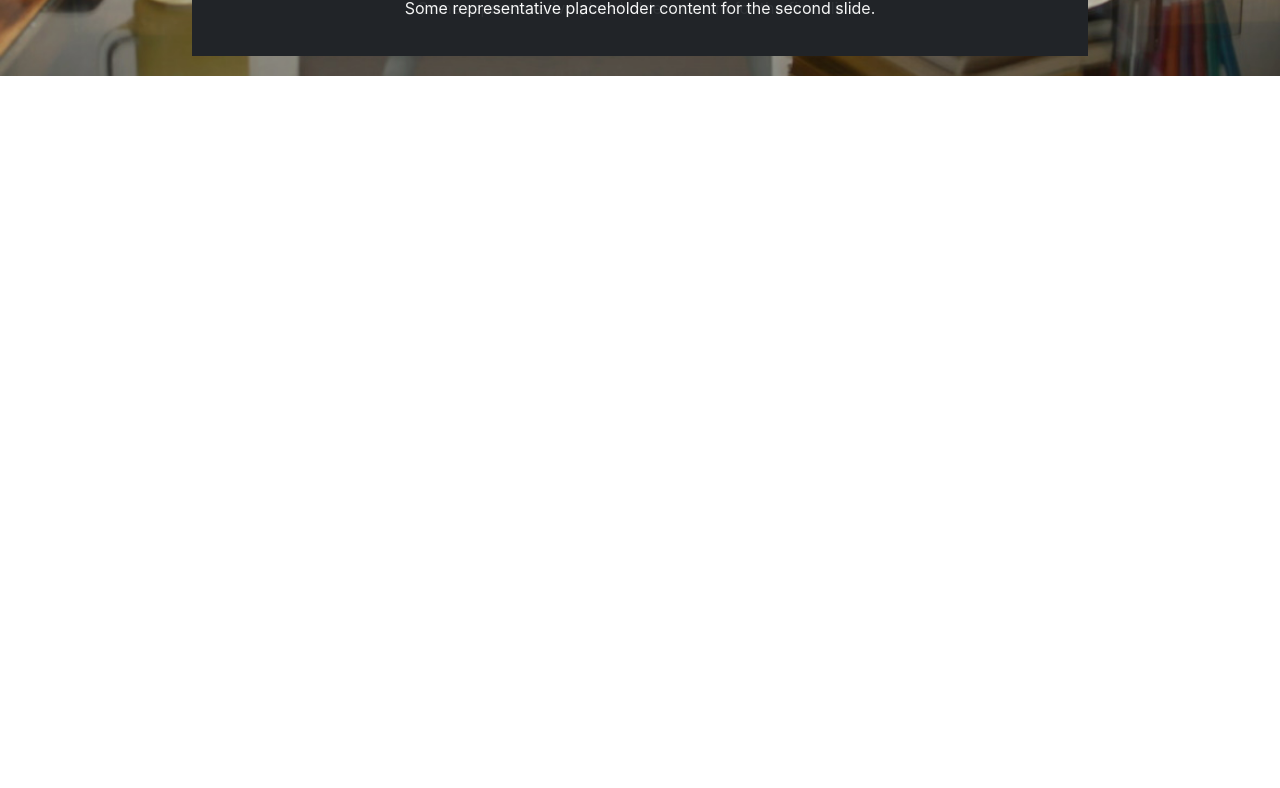
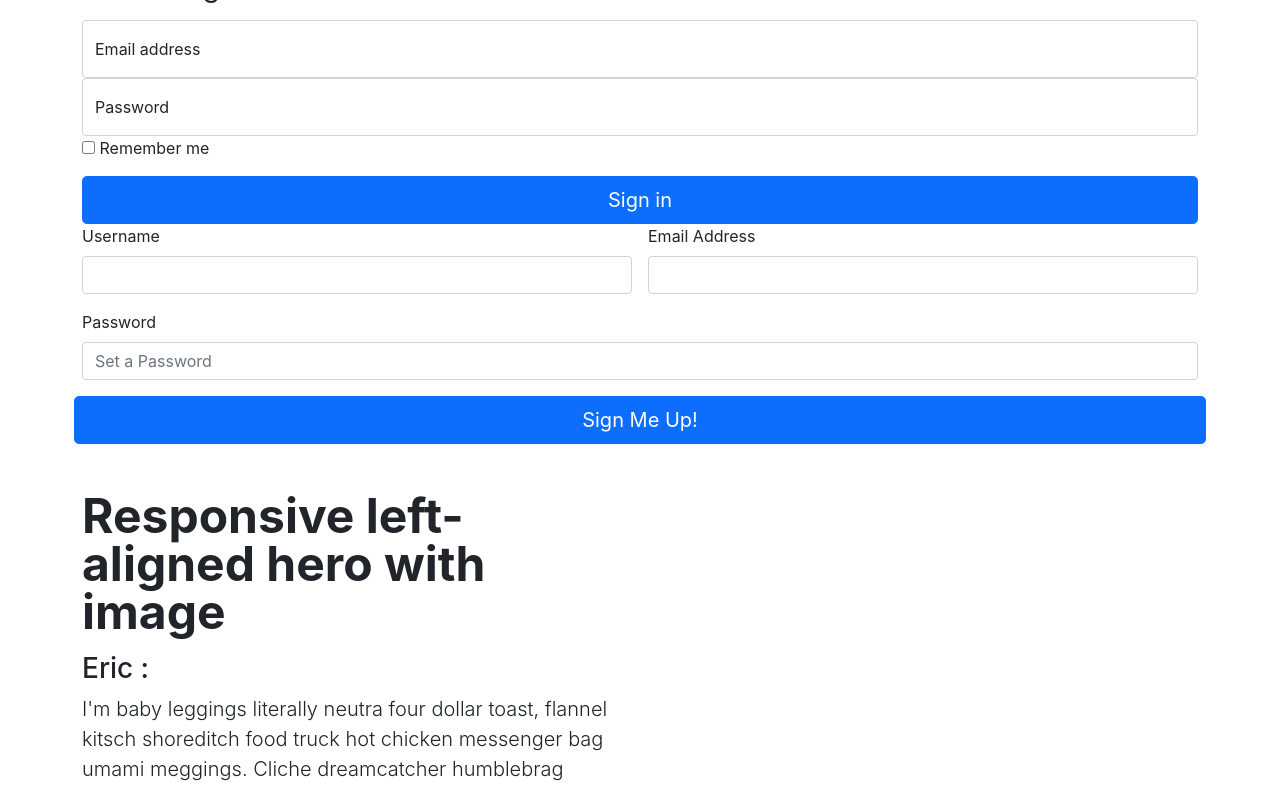
Before and after one commit to ERion42/ResumeChronomancy, a React (Create React App) app in the folder client/: page / in a window 1280 px wide. Shown: the part 820-1608 px from the top of the page. Before the commit the page ends 896 px from the top, so only its background shows below. Built offline with nearby package versions, Linux system fonts and the light colour scheme.

Commit message:
Made a few minor updates and added some notes

```diff
--- a/client/src/App.js
+++ b/client/src/App.js
@@ -59,16 +59,16 @@ function App() {
         <LandingPage />
 
         {/* Login Page */}
-        {/* <LoginPage /> */}
+        <LoginPage />
 
         {/* Sign Up Page */}
-        {/* <SignUp /> */}
+        <SignUp />
 
         {/* About Page */}
-        {/* <About /> */}
+        <About />
 
         {/* Frequently Asked Questions Page */}
-        {/* <FAQ /> */}
+        <FAQ />
 
       </Router>
     </ApolloProvider>
--- a/client/src/components/page/index.js
+++ b/client/src/components/page/index.js
@@ -4,7 +4,9 @@ import BGPic from '../img/geometricBackground.jpg';
 
 function Page({ currentPage }) {
     return (
-        <h1></h1>
+        <main class="container">
+
+        </main>
     );
 }
 
--- a/client/src/pages/about/index.js
+++ b/client/src/pages/about/index.js
@@ -3,12 +3,13 @@ import TeamPic from '../../components/img/teamMeeting.jpg';
 
 function About() {
     return (
+        <section class="container">
             <div class="row flex-lg-row-reverse align-items-center g-5 py-5">
                 {/* Image - Right now it's a stock photo but we can easily replace it with something else... or nothing at all */}
                 <div class="col-10 col-sm-8 col-lg-6">
                     <img src= {TeamPic} alt="by Pablo Nidam on Scopio" class="d-block mx-lg-auto img-fluid" width="700" height="500" loading="lazy" />
                 </div>
-            {/* This section is about our team */}
+                {/* This section is about our team - most likely it'll be a one sentence blurb and a link to our GitHubs */}
                 <div class="col-lg-6">
                     <h1 class="display-5 fw-bold lh-1 mb-3">Responsive left-aligned hero with image</h1>
                     <h3>Eric : </h3>
@@ -28,6 +29,7 @@ function About() {
 
                 </div>
             </div>
+        </section>
     );
 }
 
--- a/client/src/pages/landingPage/index.js
+++ b/client/src/pages/landingPage/index.js
@@ -7,6 +7,8 @@ import ThirdPic from '../../components/img/businessMeeting.jpg'
 
 function LandingPage({ currentPage }) {
     return (
+        <section class="container">
+            {/* This here is the carousel- It should contain a few illustrative pictures and little text blurbs */}
             <div id="carouselExampleFade" className="carousel slide carousel-fade" data-bs-ride="carousel">
                 <div className="carousel-inner">
                     <div className="carousel-item active">
@@ -40,6 +42,8 @@ function LandingPage({ currentPage }) {
                     <span className="visually-hidden">Next</span>
                 </button>
             </div>
+            {/* After the carousel we might want to add some important text */}
+        </section>
     );
 }
 
--- a/client/src/pages/login/index.js
+++ b/client/src/pages/login/index.js
@@ -27,8 +27,6 @@ function Login() {
                     <button class="w-100 btn btn-lg btn-primary" type="submit" data-nlok-ref-guid="f0d97f2e-dbff-4111-a8ff-d83c69c739b4">Sign in</button>
                 </form>
             </div>
-
-
         </main>
 
 
--- a/client/src/pages/signUp/index.js
+++ b/client/src/pages/signUp/index.js
@@ -2,14 +2,15 @@ import React from 'react';
 
 function SignUp() {
     return (
-        <main>
+        <section class="container">
+            {/* Not entirely sure what values we need, we could have more here though */}
             <form class="row g-3">
                 <div class="col-md-6">
-                    <label for="inputEmail4" class="form-label">Email</label>
+                    <label for="inputEmail4" class="form-label">Username</label>
                     <input type="email" class="form-control" id="inputEmail" />
                 </div>
                 <div class="col-md-6">
-                    <label for="inputPassword4" class="form-label">Password</label>
+                    <label for="inputPassword4" class="form-label">Email Address</label>
                     <input type="password" class="form-control" id="inputPassword" />
                 </div>
                 <div class="col-12">
@@ -18,7 +19,7 @@ function SignUp() {
                 </div>
                 <button class="w-100 btn btn-lg btn-primary" type="submit" data-nlok-ref-guid="f0d97f2e-dbff-4111-a8ff-d83c69c739b4">Sign Me Up!</button>
             </form>
-        </main>
+        </section>
     );
 }
 
```
Lines whose indentation alone changed are shown as unchanged.
